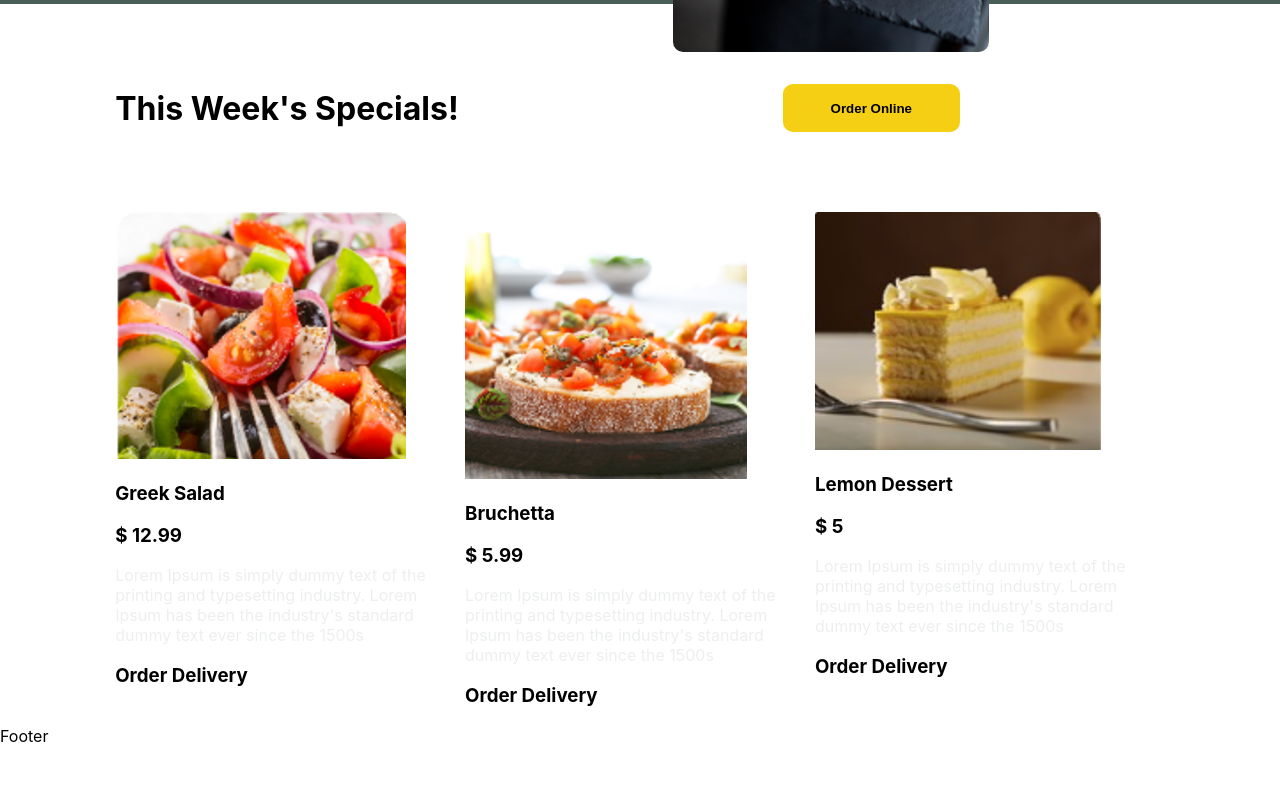
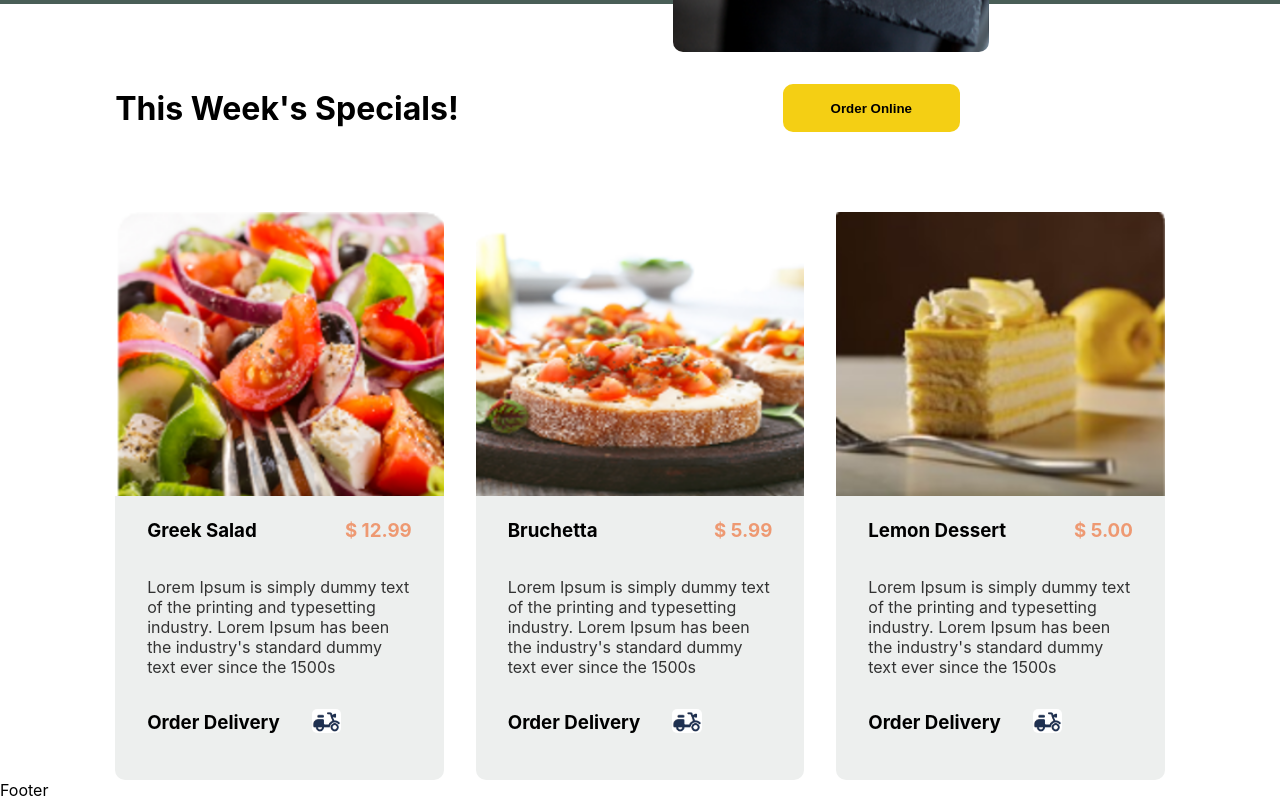
Before and after one commit to smilenayeon/capstone, a React (Create React App) app: page / in a window 1280 px wide. Shown: the part 417-1217 px from the top of the page. Before the commit the page ends 1163 px from the top, so only its background shows below. Built offline with nearby package versions, Linux system fonts and the light colour scheme.

Commit message:
css is all done

```diff
--- a/src/App.css
+++ b/src/App.css
@@ -84,7 +84,69 @@ button{
     height:3rem;
 }
 
-.foodContainer{
+ .foodContainer{
     display:flex;
     margin:0 9%;
+    gap:2rem;
 }
+
+.CardContainer{
+    background-color:#EDEFEE;
+    border-radius:10px;
+
+
+}
+
+.CardContainer .FoodPic{
+    width:100%;
+    height:50%;
+
+}
+
+
+    .CardFirstLine {
+        display: flex;
+        justify-content: space-between;
+        font-weight: bold;
+
+
+      }
+
+.FoodPrice{
+    color:#EE9972;
+}
+
+.FoodExplanation{
+    color:#333333;
+}
+
+.CardContainer{
+    width:100%;
+}
+
+.CardContainer p, h3{
+    margin-left:2rem;
+    margin-right:2rem;
+
+
+}
+
+
+.CardContainer  h3 img{
+    height:1.5rem;
+}
+
+.CardBottomLine{
+    display:flex;
+    width:100%;
+
+}
+
+.CardBottomLine h3{
+    width:fit-content;
+}
+.CardBottomLine img{
+    height:1.5rem;
+    margin-top:1rem;
+    border-radius: 5px;
+}
--- a/src/components/Card.js
+++ b/src/components/Card.js
@@ -7,10 +7,19 @@ function Card(props) {
 
     <div className="CardContainer">
         <img className="FoodPic" src={FoodPic} alt={FoodTitle}></img>
-        <h3 className="FoodTitle">{FoodTitle}</h3>
-        <h3 className="FoodPrice">$ {FoodPrice}</h3>
+
+        <div className="CardFirstLine">
+            <div><h3 className="FoodTitle">{FoodTitle}</h3></div>
+            <div><h3 className="FoodPrice">$ {FoodPrice.toFixed(2)}</h3></div>
+        </div>
+
         <p className="FoodExplanation"> {FoodExplanation}</p>
-        <h3>Order Delivery</h3>
+
+        <div className="CardBottomLine">
+            <h3> Order Delivery </h3>
+            <img src="images/delivery.png" alt="motorcycle"></img>
+
+        </div>
 
     </div>
   );
```
Also changed, not shown: public/images/delivery.png (added).
